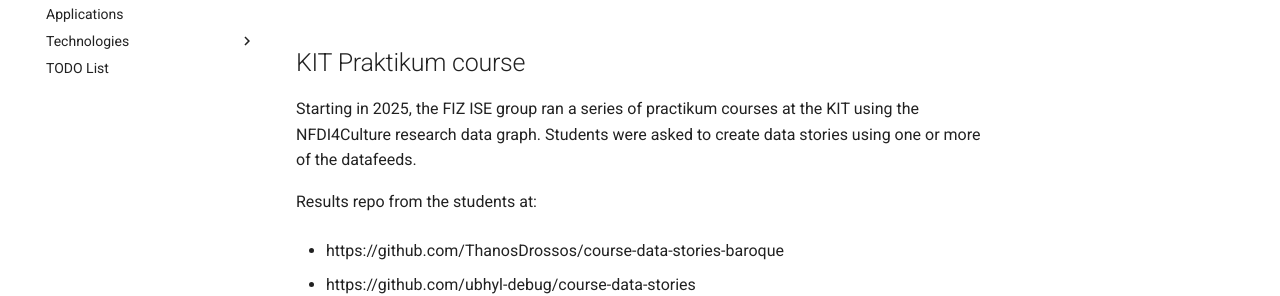
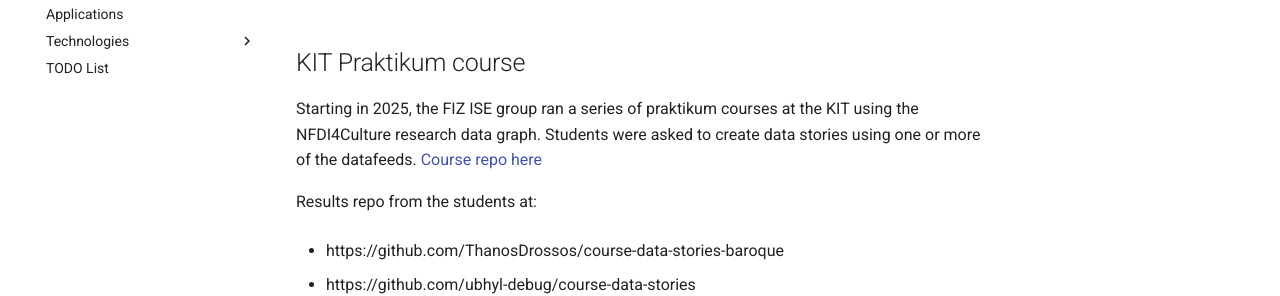
Before and after one commit to ISE-FIZKarlsruhe/nfdi4culture_basement, an MkDocs documentation site: the page built from docs/datastories.md, in a window 1280 px wide. Shown: the part 277-573 px from the top of the page. Built offline with MkDocs 1.6.1 and Material for MkDocs 9.7.7, drawn with Linux system fonts in a browser that asks for light colours; nearby versions of some CDN libraries; library files that are not in the unit come from our copies; comment, search, counter and statistics services are not loaded.

Commit message:
Add course repo

```diff
--- a/docs/datastories.md
+++ b/docs/datastories.md
@@ -5,7 +5,7 @@ In 2026, a major re-vamp was done adding the LODEON features as part of the work
 
 ## KIT Praktikum course
 
-Starting in 2025, the FIZ ISE group ran a series of practikum courses at the KIT using the NFDI4Culture research data graph. Students were asked to create data stories using one or more of the datafeeds.
+Starting in 2025, the FIZ ISE group ran a series of praktikum courses at the KIT using the NFDI4Culture research data graph. Students were asked to create data stories using one or more of the datafeeds. [Course repo here](https://github.com/ISE-FIZKarlsruhe/course-data-stories)
 
 Results repo from the students at:
 
```
